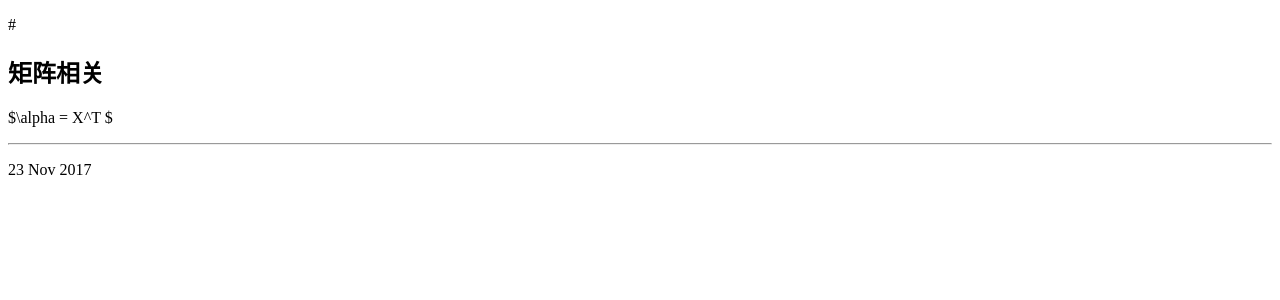
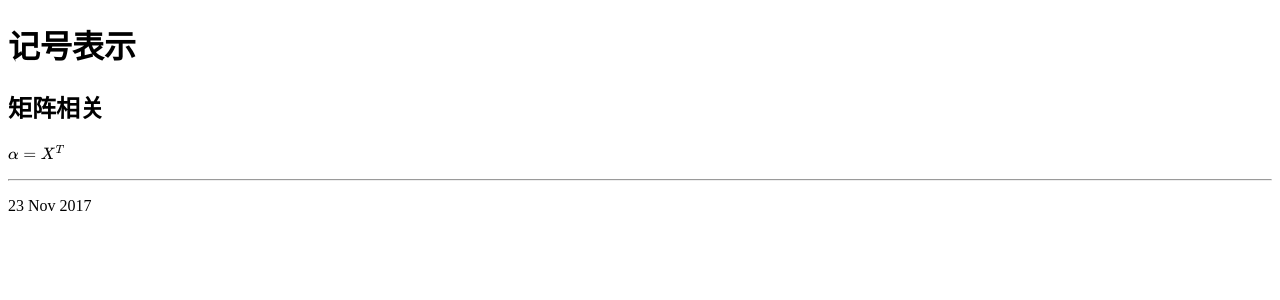
Before and after one commit to linearhinos/fupr, a Jekyll site: the page built from docs/_posts/2017-11-23-notation.md, in a window 1280 px wide. Shown: the top 300 px of the page. Built offline with Jekyll 4.4.1, drawn with Linux system fonts in a browser that asks for light colours; formulas are drawn with MathJax 3.

Commit message:
fix to support latex

```diff
--- a/docs/_config.yml
+++ b/docs/_config.yml
@@ -1,3 +1 @@
-markdown: kramdown
-mathjax: true
 baseurl: /fupr
--- a/docs/_posts/2017-11-23-notation.md
+++ b/docs/_posts/2017-11-23-notation.md
@@ -3,9 +3,9 @@ layout: default
 title: 记号表示
 ---
 
-# {{ page.titel }}
+# {{ page.title }}
 ## 矩阵相关
-$\alpha = X^T $
+$$\alpha = X^T $$
 
 ---
 {{ page.date | date_to_string }}
```
